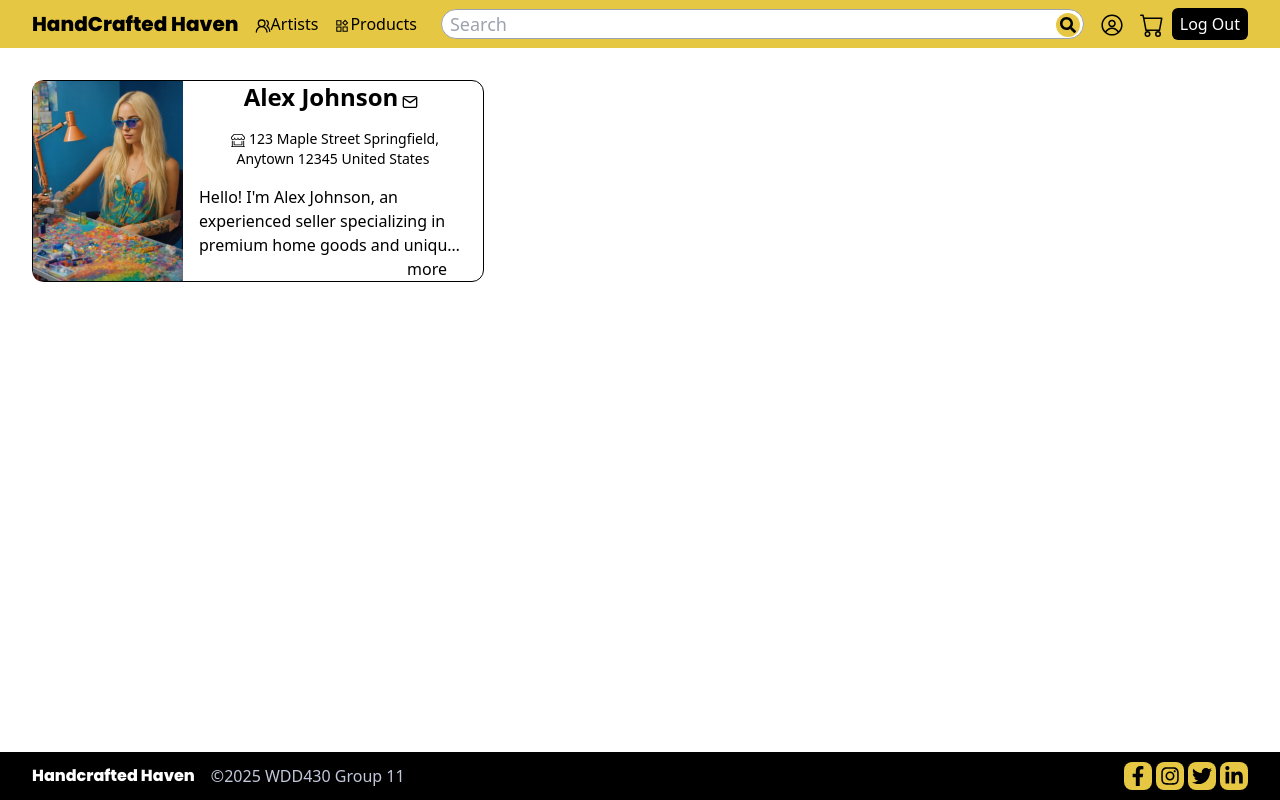
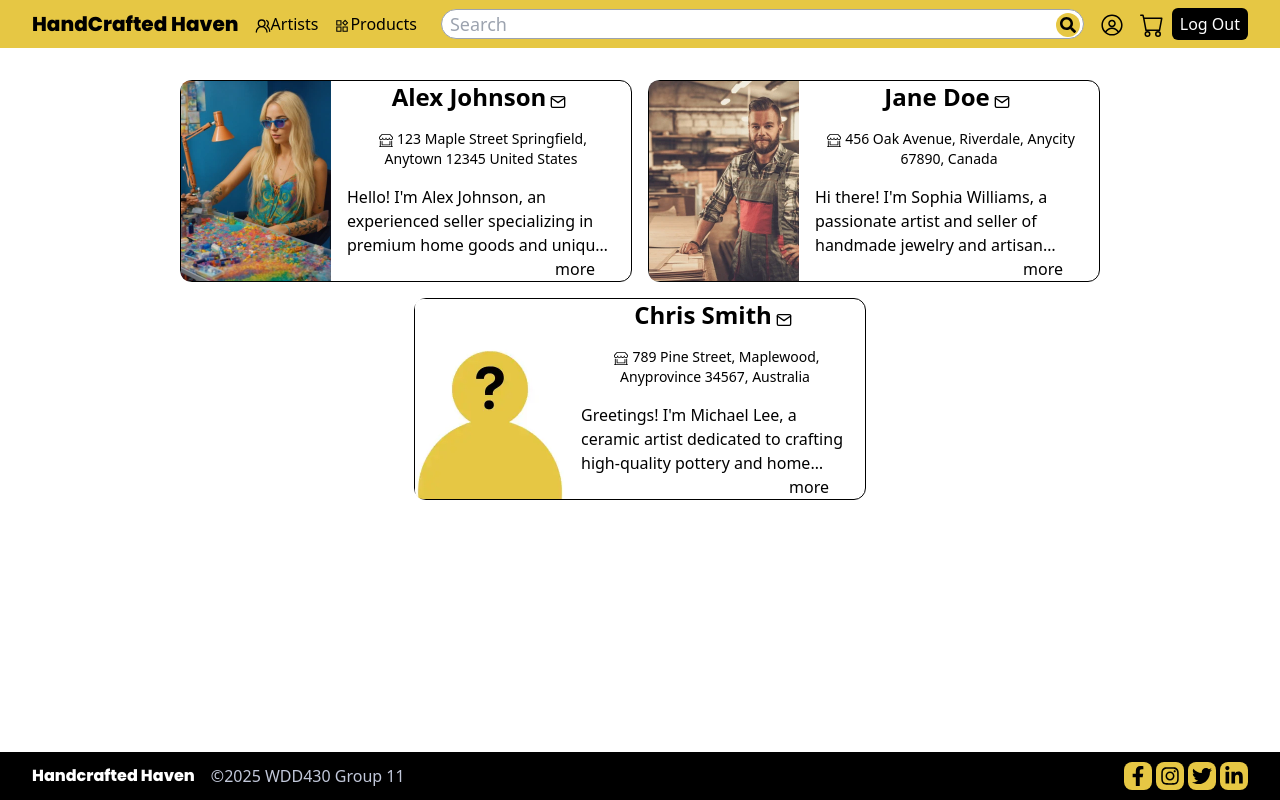
Before and after one commit to gyanqui/Handcrafted-Haven, a Next.js app: page /home/artists in a window 1280 px wide. Built offline with nearby package versions, Linux system fonts and the light colour scheme.

Commit message:
feat: artist wrapper

```diff
--- a/src/app/home/artists/page.tsx
+++ b/src/app/home/artists/page.tsx
@@ -1,10 +1,10 @@
-import ArtistCard from "@/app/ui/home/ArtistCard";
+import ArtistWrapper from "@/app/ui/home/ArtistWrapper";
 
 export default function Page() {
 
-    return (
-        <div className="p-8">
-            <ArtistCard />
-        </div>
-    )
+  return (
+    <div className="p-8">
+      <ArtistWrapper />
+    </div>
+  );
 }
--- a/src/app/ui/home/ArtistCard.tsx
+++ b/src/app/ui/home/ArtistCard.tsx
@@ -3,77 +3,58 @@ import { FiMail } from "react-icons/fi";
 import { BsShopWindow } from "react-icons/bs";
 import Link from "next/link";
 
-export default function ArtistCard() {
-  // const sellers = [
-  //     {
-  //       seller_id: "410544b2-4001-4271-9855-fec4b6a6442a",
-  //       seller_email: "seller@heavenmail.com",
-  //       introduction:
-  //         "Hello! I'm Alex Johnson, an experienced seller specializing in premium home goods and unique décor items. With a keen eye for quality and design, I curate a selection of products that blend functionality with style. My commitment is to provide exceptional customer service and ensure a seamless shopping experience. Whether you're looking to enhance your living space or find the perfect gift, I'm here to help you discover something truly special. Let's make your home a reflection of your taste and personality!",
-  //       username: "Seller1",
-  //       firstname: "Alex",
-  //       lastname: "Johnson",
-  //       profile_picture: "/artists/artist1.webp",
-  //     },
-  //     {
-  //       seller_id: "5123bcde-1234-5678-9abc-def012345678",
-  //       seller_email: "artisan@craftmail.com",
-  //       introduction:
-  //         "Hi there! I'm Sophia Williams, a passionate artist and seller of handmade jewelry and artisan crafts. Each piece I create is designed with love and attention to detail, ensuring a one-of-a-kind experience for my customers. From elegant necklaces to custom-made bracelets, my collection celebrates craftsmanship and individuality. Join me on this journey to bring beauty and creativity to your everyday life!",
-  //       username: "User1",
-  //       firstname: "Jane",
-  //       lastname: "Doe",
-  //       profile_picture: "/artists/artist2.webp",
-  //     },
-  //     {
-  //       seller_id: "789abcd0-2345-6789-0abc-def123456789",
-  //       seller_email: "pottery@clayworks.com",
-  //       introduction:
-  //         "Greetings! I'm Michael Lee, a ceramic artist dedicated to crafting high-quality pottery and home décor. My pieces blend modern aesthetics with traditional techniques, creating timeless designs that add warmth to any space. Whether you're looking for handcrafted dinnerware or statement vases, my shop offers something unique for every home. Let's bring artistry into your everyday life!",
-  //       username: "Admin1",
-  //       firstname: "Chris",
-  //       lastname: "Smith",
-  //       profile_picture: null,
-  //     },
-  //   ];
-  const seller = {
-    seller_id: "410544b2-4001-4271-9855-fec4b6a6442a",
-    seller_email: "seller@heavenmail.com",
-    address: "123 Maple Street Springfield, Anytown 12345 United States",
-    introduction:
-      "Hello! I'm Alex Johnson, an experienced seller specializing in premium home goods and unique décor items. With a keen eye for quality and design, I curate a selection of products that blend functionality with style. My commitment is to provide exceptional customer service and ensure a seamless shopping experience. Whether you're looking to enhance your living space or find the perfect gift, I'm here to help you discover something truly special. Let's make your home a reflection of your taste and personality!",
-    firstname: "Alex",
-    lastname: "Johnson",
-    profile_picture: "/artists/artist1.webp",
-  };
+interface ArtistCardProps {
+  seller_id: string;
+  profile_picture: string | null;
+  firstname: string;
+  lastname: string;
+  seller_email: string;
+  address: string;
+  introduction: string;
+}
+
+export default function ArtistCard({
+  seller_id,
+  profile_picture,
+  firstname,
+  lastname,
+  seller_email,
+  address,
+  introduction,
+}: ArtistCardProps) {
   return (
-    <div className="flex flex-row w-fit border border-black rounded-xl" key={seller.seller_id}>
+    <div
+      className="flex flex-row w-fit border border-black rounded-xl"
+      key={seller_id}
+    >
       <div className="w-[150px] h-[200px]">
-        <Link href={`/home/artists/${seller.seller_id}`}>
-            <Image
-            src={seller.profile_picture}
-            alt={`${seller.firstname} ${seller.lastname}'s photo`}
+        <Link href={`/home/artists/${seller_id}`}>
+          <Image
+            src={profile_picture || '/placeholder/user-placeholder.webp'}
+            alt={`${firstname} ${lastname}'s photo`}
             width={300}
             height={400}
             className="rounded-l-lg"
-            />
+          />
         </Link>
       </div>
       <div className="px-4 w-[300px] h-[200px] overflow-hidden relative">
         <p className="text-center">
           <span className="font-extrabold text-2xl">
-            {seller.firstname} {seller.lastname}
+            {firstname} {lastname}
           </span>
-          <a href={`mailto:${seller.seller_email}`}>
+          <a href={`mailto:${seller_email}`}>
             <FiMail className="inline mx-1" />
           </a>
         </p>
         <p className="text-sm py-4 text-center">
           <BsShopWindow className="inline mx-1" />
-          <span>{seller.address}</span>
+          <span>{address}</span>
         </p>
-        <p className="line-clamp-3">{seller.introduction}</p>
-        <Link href={`/home/artists/${seller.seller_id}`}><div className="bg-white absolute bottom-0 right-5 px-4">more</div></Link>
+        <p className="line-clamp-3">{introduction}</p>
+        <Link href={`/home/artists/${seller_id}`}>
+          <div className="bg-white absolute bottom-0 right-5 px-4">more</div>
+        </Link>
       </div>
     </div>
   );
--- /dev/null
+++ b/src/app/ui/home/ArtistWrapper.tsx
@@ -0,0 +1,55 @@
+import ArtistCard from "./ArtistCard";
+export default function ArtistWrapper() {
+  const sellers = [
+    {
+      seller_id: "410544b2-4001-4271-9855-fec4b6a6442a",
+      seller_email: "seller@heavenmail.com",
+      introduction:
+        "Hello! I'm Alex Johnson, an experienced seller specializing in premium home goods and unique décor items. With a keen eye for quality and design, I curate a selection of products that blend functionality with style. My commitment is to provide exceptional customer service and ensure a seamless shopping experience. Whether you're looking to enhance your living space or find the perfect gift, I'm here to help you discover something truly special. Let's make your home a reflection of your taste and personality!",
+      username: "Seller1",
+      firstname: "Alex",
+      lastname: "Johnson",
+      profile_picture: "/artists/artist1.webp",
+      address: '123 Maple Street Springfield, Anytown 12345 United States',
+    },
+    {
+      seller_id: "5123bcde-1234-5678-9abc-def012345678",
+      seller_email: "artisan@craftmail.com",
+      introduction:
+        "Hi there! I'm Sophia Williams, a passionate artist and seller of handmade jewelry and artisan crafts. Each piece I create is designed with love and attention to detail, ensuring a one-of-a-kind experience for my customers. From elegant necklaces to custom-made bracelets, my collection celebrates craftsmanship and individuality. Join me on this journey to bring beauty and creativity to your everyday life!",
+      username: "User1",
+      firstname: "Jane",
+      lastname: "Doe",
+      profile_picture: "/artists/artist2.webp",
+      address: "456 Oak Avenue, Riverdale, Anycity 67890, Canada",
+    },
+    {
+      seller_id: "789abcd0-2345-6789-0abc-def123456789",
+      seller_email: "pottery@clayworks.com",
+      introduction:
+        "Greetings! I'm Michael Lee, a ceramic artist dedicated to crafting high-quality pottery and home décor. My pieces blend modern aesthetics with traditional techniques, creating timeless designs that add warmth to any space. Whether you're looking for handcrafted dinnerware or statement vases, my shop offers something unique for every home. Let's bring artistry into your everyday life!",
+      username: "Admin1",
+      firstname: "Chris",
+      lastname: "Smith",
+      profile_picture: null,
+      address: "789 Pine Street, Maplewood, Anyprovince 34567, Australia",
+    },
+  ];
+
+  return (
+    <div className="flex flex-row gap-4 flex-wrap justify-center">
+      {sellers.map((seller) => (
+        <ArtistCard
+            key={seller.seller_id}
+          seller_id={seller.seller_id}
+          seller_email={seller.seller_email}
+          introduction={seller.introduction}
+          address={seller.address}
+          firstname={seller.firstname}
+          lastname={seller.lastname}
+          profile_picture={seller.profile_picture}
+        />
+      ))}
+    </div>
+  );
+}
```
